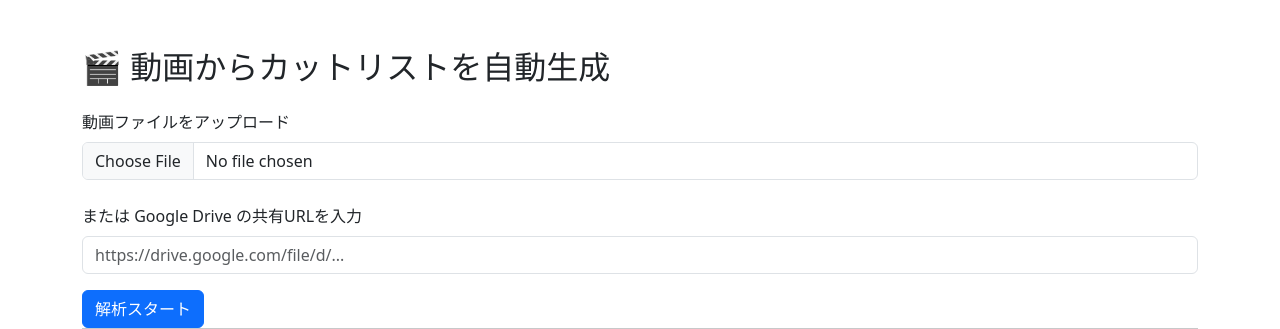
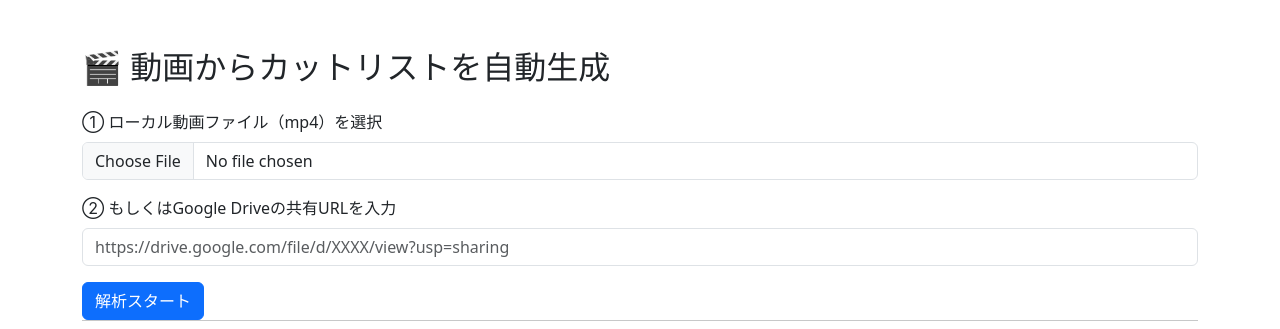
Before and after one commit to suzuki-unou/cutedge, a Flask app: page / in a window 1280 px wide. Shown: the top 329 px of the page. Run offline with Flask 3, Linux system fonts and the light colour scheme.

Commit message:
Update index.html

```diff
--- a/templates/index.html
+++ b/templates/index.html
@@ -50,19 +50,23 @@
 <body class="container py-5">
   <h2 class="mb-4">🎬 動画からカットリストを自動生成</h2>
 
+  {% if error %}
+    <div class="alert alert-danger">{{ error }}</div>
+  {% endif %}
+
   <form method="POST" enctype="multipart/form-data">
-  <label class="form-label">動画ファイルをアップロード</label>
-  <input class="form-control mb-2" type="file" name="video" accept=".mp4">
+    <div class="mb-3">
+      <label class="form-label">① ローカル動画ファイル（mp4）を選択</label>
+      <input class="form-control" type="file" name="video" accept=".mp4">
+    </div>
 
-  <label class="form-label mt-3">または Google Drive の共有URLを入力</label>
-  <input class="form-control mb-3" type="text" name="drive_url" placeholder="https://drive.google.com/file/d/...">
+    <div class="mb-3">
+      <label class="form-label">② もしくはGoogle Driveの共有URLを入力</label>
+      <input class="form-control" type="text" name="drive_url" placeholder="https://drive.google.com/file/d/XXXX/view?usp=sharing">
+    </div>
 
     <button class="btn btn-primary" type="submit">解析スタート</button>
   </form>
-
-{% if error %}
-<div class="alert alert-danger mt-3">{{ error }}</div>
-{% endif %}
 
   <div id="loading-indicator" class="text-center my-4" style="display: none;">
     <div class="spinner-border text-primary" role="status">
@@ -85,7 +89,7 @@
   <div id="cutlist-area"></div>
 
   <a class="btn btn-success mt-4" href="{{ url_for('download_excel') }}">📥 Excelファイルをダウンロード</a><br>
-  <a class="btn btn-secondary mt-2" href="{{ url_for('download_zip') }}">📦 ZIP一括ダウンロード（Excel＋画像）</a>
+  <a class="btn btn-secondary mt-2" href="{{ url_for('download_zip') }}">📦 ZIP一括ダウンロード（Excel＋画像）</a><br>
   <a class="btn btn-warning mt-2" href="https://script.google.com/a/macros/unou-jikenn.com/s/AKfycbx6X4Mdp5oLdrItp-aZtWTdih4IWp_rzaXrnNYv5glq4v8swtvXa_oAGaC27lt_QFjg/exec" target="_blank">
     🧾 スライドを自動生成（GASアプリ）
   </a>
@@ -143,7 +147,6 @@
         col.innerHTML = `
           <div class="card frame-card" data-index="${index}">
             <img src="/static/${frame.split('static/')[1]}?t=${Date.now()}" class="card-img-top" alt="frame">
-
             <div class="frame-actions">
               <button class="btn btn-sm btn-danger" onclick="markDeleteAndSave(${index})">🗑 カット削除</button>
               <button class="btn btn-sm btn-secondary" onclick="shiftCutEarlier(${index})">← 開始0.5秒前</button>
@@ -203,7 +206,6 @@
         }
       }
 
-  // 追加カットの処理
       const addStart = parseFloat(form.querySelector("[name='add_start']").value);
       const addEnd = parseFloat(form.querySelector("[name='add_end']").value);
       const addText = form.querySelector("[name='add_text']").value;
@@ -214,15 +216,11 @@
         form.querySelector("[name='add_text']").value = "";
       }
 
-  // ✅ 開始秒数で並び替え
       updated.sort((a, b) => a["Start(sec)"] - b["Start(sec)"]);
-
-  // ✅ 終了時間を次の開始時間の0.1秒前に自動設定
       for (let i = 0; i < updated.length - 1; i++) {
         updated[i]["End(sec)"] = parseFloat((updated[i + 1]["Start(sec)"] - 0.1).toFixed(1));
       }
 
-  // ✅ サーバーへ送信して保存・ZIPの元データも更新
       fetch("/api/update-cutlist", {
         method: "POST",
         headers: { "Content-Type": "application/json" },
@@ -243,8 +241,6 @@
         })
         .catch(err => alert("❌ 通信エラー：" + err));
     }
-
-
 
     function markDeleteAndSave(index) {
       const checkbox = document.querySelector(`[name="delete_${index}"]`);
@@ -279,10 +275,8 @@
 
       let mid;
       if (!isNaN(s1) && !isNaN(s2)) {
-    // 通常：このカットと次のカットの中間
         mid = ((s1 + s2) / 2).toFixed(1);
       } else if (!isNaN(s1) && !isNaN(e1)) {
-    // 最後のカット：開始と終了の中間
         mid = ((s1 + e1) / 2).toFixed(1);
       } else {
         alert("開始・終了秒数が取得できませんでした");
@@ -295,7 +289,6 @@
       saveCutlist();
     }
 
-
     document.addEventListener("DOMContentLoaded", () => {
       const video = document.getElementById("videoPlayer");
 
@@ -305,7 +298,6 @@
           renderTimeline();
         });
 
-    // ✅ カット再生終了タイミングを監視するイベント
         video.addEventListener("timeupdate", () => {
           if (window.previewEndTime && video.currentTime >= window.previewEndTime) {
             video.pause();
@@ -317,6 +309,7 @@
       renderCutlistForm();
       renderFrameGallery();
     });
+
     document.querySelector("form")?.addEventListener("submit", () => {
       document.getElementById("loading-indicator").style.display = "block";
     });
```
Lines whose indentation alone changed are shown as unchanged.
